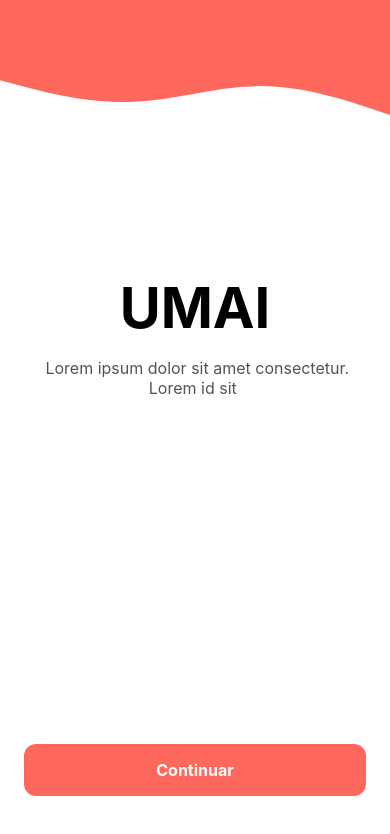
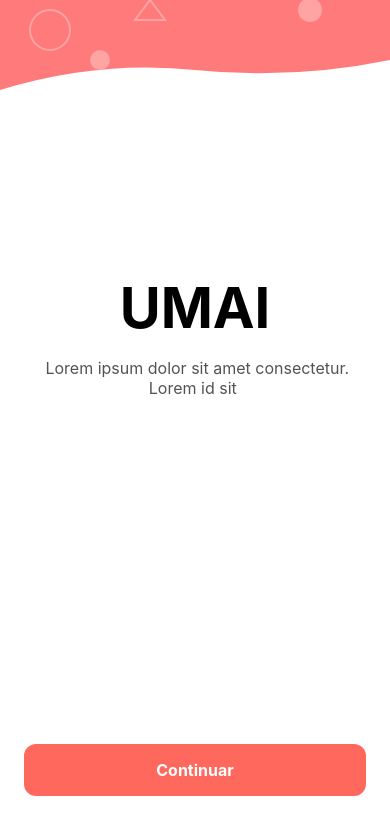
Before and after one commit to elj4so/umai-mobile, a React Native app: screen / in a window 390 px wide. Shown: the top 834 px of the page. Built offline with nearby package versions, Linux system fonts and the light colour scheme; what react-native would draw is missing.

Commit message:
6 Commit - Cambios Onda Header

```diff
--- a/src/components/WaveHeader.tsx
+++ b/src/components/WaveHeader.tsx
@@ -1,49 +1,129 @@
 import React from 'react';
-import { View, StyleSheet, Dimensions } from 'react-native';
-import Svg, { Path } from 'react-native-svg';
+import {
+  View,
+  Text,
+  TextInput,
+  TouchableOpacity,
+  StyleSheet,
+  Dimensions,
+} from 'react-native';
+import Svg, { Path, Circle, Rect } from 'react-native-svg';
+import { Eye, EyeOff, Mail, Lock, Navigation } from 'lucide-react-native';
 import { COLORS } from '../constants/colors';
 
+// Obtenemos el ancho de la pantalla para que el SVG sea responsivo
 const { width } = Dimensions.get('window');
 
-export default function WaveHeader() {
-  return (
-    <View style={styles.container}>
-      {/* Fondo sólido del header */}
-      <View style={styles.headerBackground} />
+export default function AuthHeader() {
+ ;return (
+   <View style={styles.header}>
+           <Svg height="200" width={width} style={styles.headerSvg}>
+             {/* Fondo coral */}
+             <Rect x="0" y="0" width={width} height="200" fill="#FF7B7B" />
 
-      {/* SVG con la onda */}
-      <Svg
-        height="60%"
-        width="100%"
-        viewBox="0 0 1440 320"
-        style={styles.wave}
-      >
-        <Path
-          fill={COLORS.primary}
-          d="M0,32L80,53.3C160,75,320,117,480,112C640,107,800,53,960,53.3C1120,53,1280,107,1360,133.3L1440,160L1440,0L1360,0C1280,0,1120,0,960,0C800,0,640,0,480,0C320,0,160,0,80,0L0,0Z"
-        />
-      </Svg>
-    </View>
+             {/* Formas decorativas */}
+             <Circle cx="30" cy="30" r="15" stroke="white" strokeWidth="2" fill="none" opacity="0.3" />
+             <Circle cx="70" cy="70" r="8" fill="white" opacity="0.3" />
+             <Circle cx="50" cy="120" r="20" stroke="white" strokeWidth="2" fill="none" opacity="0.3" />
+
+             {/* Triángulos y formas geométricas */}
+             <Path d="M 80 40 L 90 60 L 70 60 Z" fill="white" opacity="0.3" />
+             <Path d="M 150 90 L 165 110 L 135 110 Z" stroke="white" strokeWidth="2" fill="none" opacity="0.3" />
+
+             {/* Círculos adicionales */}
+             <Circle cx={width - 40} cy="50" r="25" stroke="white" strokeWidth="2" fill="none" opacity="0.3" />
+             <Circle cx={width - 80} cy="100" r="12" fill="white" opacity="0.3" />
+             <Circle cx={width - 120} cy="60" r="18" stroke="white" strokeWidth="2" fill="none" opacity="0.3" />
+
+             {/* Formas geométricas adicionales */}
+             <Rect x={width - 150} y="120" width="20" height="20" stroke="white" strokeWidth="2" fill="none" opacity="0.3" rotation="45" />
+             <Circle cx="100" cy="150" r="10" fill="white" opacity="0.3" />
+
+             {/* Ola blanca en la parte inferior */}
+             <Path
+               d={`M 0 180 Q ${width * 0.25} 150, ${width * 0.5} 160 T ${width} 150 L ${width} 200 L 0 200 Z`}
+               fill="white"
+             />
+           </Svg>
+         </View>
   );
 }
 
 const styles = StyleSheet.create({
   container: {
+    flex: 1,
+    backgroundColor: '#fff',
+  },
+  header: {
+    height: "auto",
+    position: 'relative',
+  },
+  headerSvg: {
     position: 'absolute',
-    top: 0,
+    top: -90,
     left: 0,
-    right: 0,
-    height: 200,
-    overflow: 'hidden',
-    zIndex: 0,
   },
-  headerBackground: {
-    backgroundColor: COLORS.primary,
-    height: 76, // Altura del fondo sólido
-    width: '100%',
+  backButton: {
+    position: 'absolute',
+    top: 40,
+    left: 20,
+    zIndex: 10,
   },
-  wave: {
-    position: 'absolute',
-    top: 55, // Ajusta esto para mover la onda arriba/abajo
+  backArrow: {
+    fontSize: 36,
+    color: 'white',
+    fontWeight: '300',
+  },
+  content: {
+    flex: 1,
+    paddingHorizontal: 30,
+    paddingTop: 40,
+  },
+  inputContainer: {
+    marginBottom: 24,
+  },
+  labelContainer: {
+    flexDirection: 'row',
+    alignItems: 'center',
+    marginBottom: 8,
+  },
+  label: {
+    fontSize: 15,
+    fontWeight: '600',
+    color: '#000',
+    marginLeft: 6,
+  },
+  input: {
+    borderWidth: 1.5,
+    borderColor: '#000',
+    borderRadius: 8,
+    paddingHorizontal: 16,
+    paddingVertical: 14,
+    fontSize: 15,
+    color: '#000',
+  },
+  passwordContainer: {
+    flexDirection: 'row',
+    alignItems: 'center',
+    borderWidth: 1.5,
+    borderColor: '#000',
+    borderRadius: 8,
+  },
+  passwordInput: {
+    flex: 1,
+    paddingHorizontal: 16,
+    paddingVertical: 14,
+    fontSize: 15,
+    color: '#000',
+  },
+  eyeIcon: {
+    paddingHorizontal: 12,
+  },
+  LoginButton: {
+    backgroundColor: '#FF7B7B',
+    borderRadius: 8,
+    paddingVertical: 16,
+    marginTop: 40,
+    marginBottom: 20,
   },
 });
```
